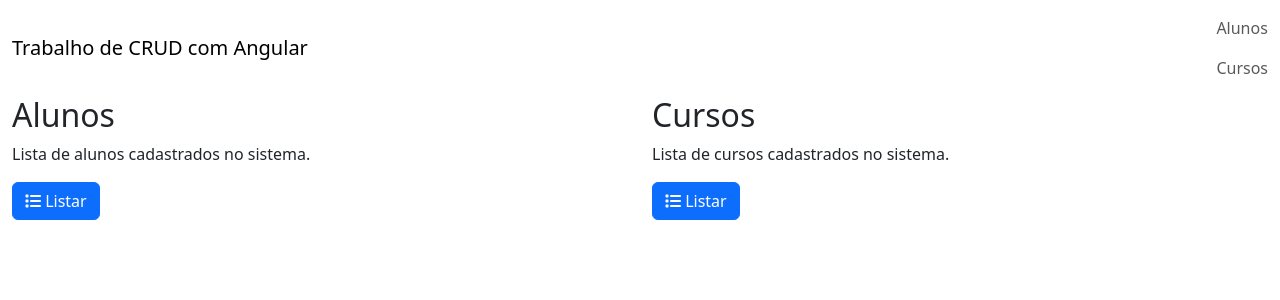
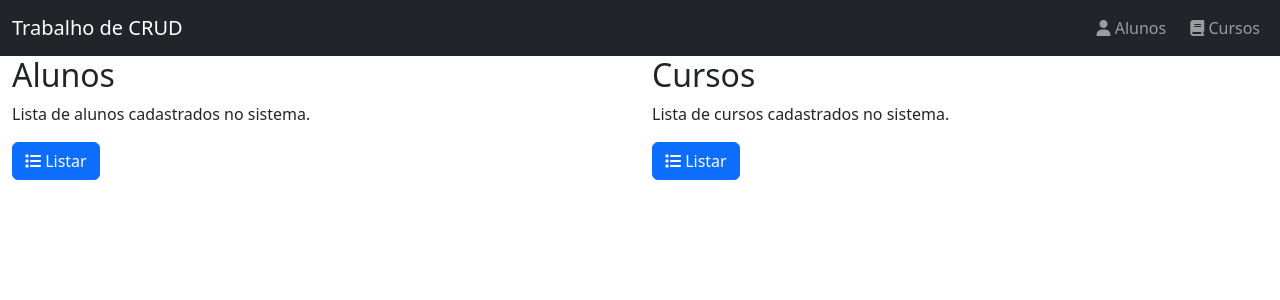
Before and after one commit to DanielMachado65/angular-das-crud, an Angular app: page /home in a window 1280 px wide. Shown: the top 300 px of the page. Built offline with nearby package versions, Linux system fonts and the light colour scheme.

Commit message:
feat: add navbar

```diff
--- a/src/app/app.component.html
+++ b/src/app/app.component.html
@@ -1,15 +1,32 @@
 <div class="counter-fluid">
-  <nav class="navbar navbar-default">
+  <nav class="navbar navbar-expand-lg n navbar-dark bg-dark">
     <div class="container-fluid">
-      <a class="navbar-brand" href="#">{{title}}</a>
-      <ul class="nav navbar-nav">
-        <li class="nav-item">
-          <a class="nav-link" [routerLink]="['/students/list']">Alunos</a>
-        </li>
-        <li class="nav-item">
-          <a class="nav-link" [routerLink]="['/courses/list']">Cursos</a>
-        </li>
-      </ul>
+      <a class="navbar-brand navbar-link" href="#" [routerLink]="['/']">{{
+        title
+      }}</a>
+
+      <div
+        class="collapse navbar-collapse d-flex justify-content-end"
+        id="navbarSupportedContent"
+      >
+        <ul
+          class="navbar-nav mr-auto mb-2 mb-lg-0 pr-2 nav-pills gap-2"
+          style="right: 0"
+        >
+          <li class="nav-item">
+            <a class="nav-link" [routerLink]="['/students/list']">
+              <i class="fas fa-user"></i>
+              Alunos</a
+            >
+          </li>
+          <li class="nav-item">
+            <a class="nav-link" [routerLink]="['/courses/list']">
+              <i class="fas fa-book"></i>
+              Cursos</a
+            >
+          </li>
+        </ul>
+      </div>
     </div>
   </nav>
   <router-outlet />
--- a/src/app/app.component.ts
+++ b/src/app/app.component.ts
@@ -3,8 +3,8 @@ import { Component } from '@angular/core';
 @Component({
   selector: 'app-root',
   templateUrl: './app.component.html',
-  styleUrl: './app.component.css'
+  styleUrl: './app.component.css',
 })
 export class AppComponent {
-  title = 'Trabalho de CRUD com Angular';
+  title = 'Trabalho de CRUD';
 }
```
